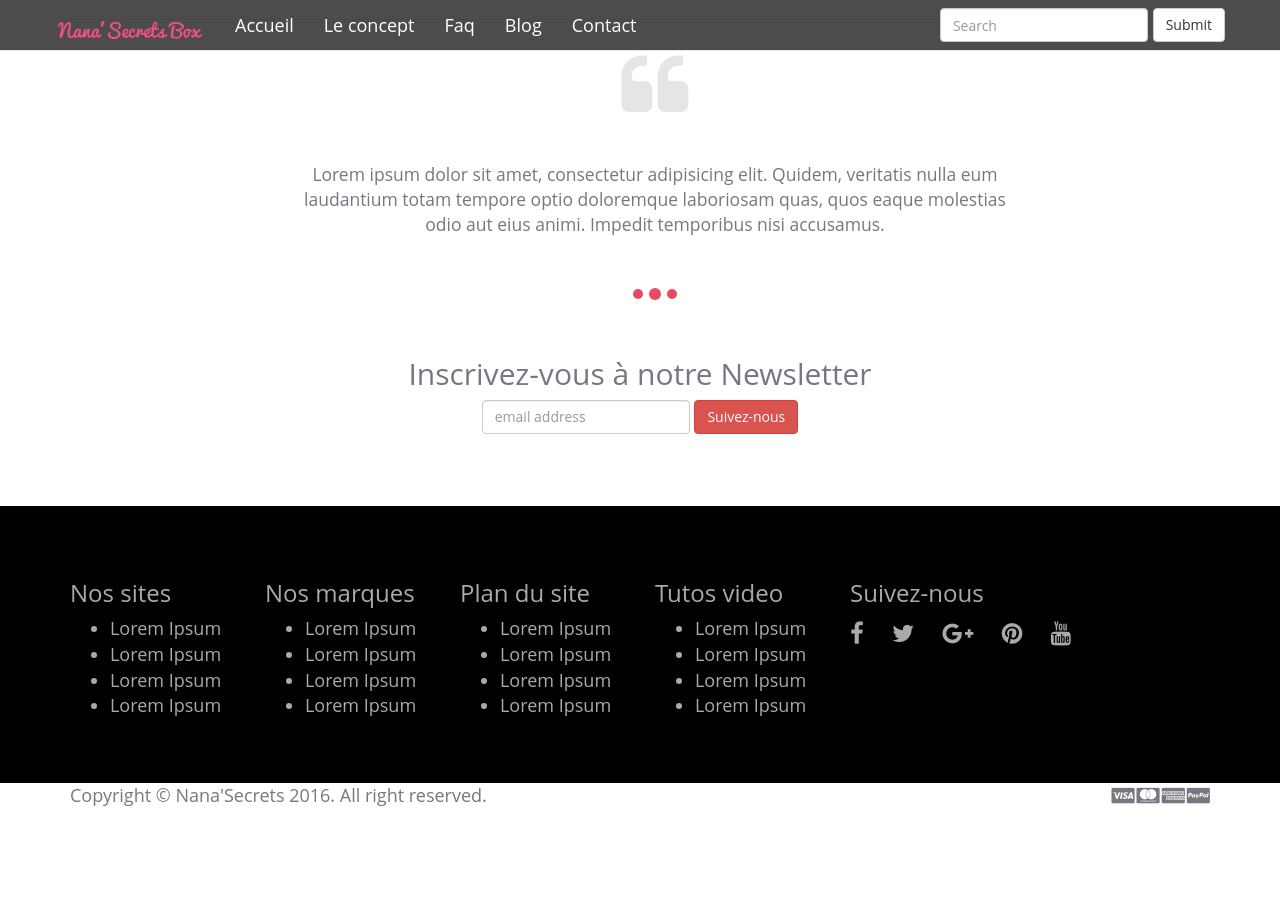
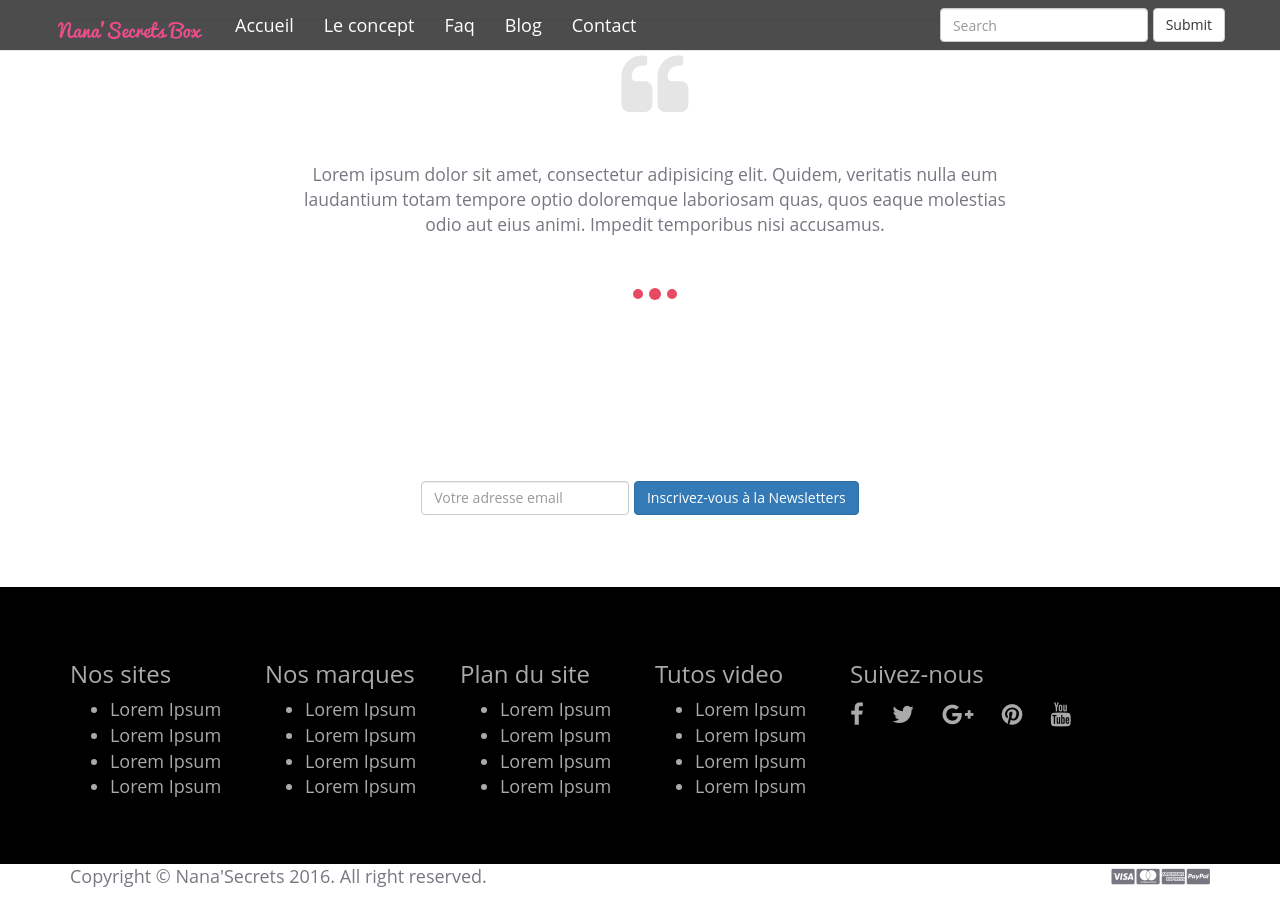
Before and after one commit to cdiomande78/jekyll-nanasecrets, a Jekyll site: the page built from le-concept.html, in a window 1280 px wide and 900 px high, scrolled down 2555 px. Built offline with Jekyll 4.4.1, drawn with Linux system fonts in a browser that asks for light colours; nearby versions of some CDN libraries; before the commit the page ends 3374 px from its top, so only the background shows below that.

Commit message:
Newsletter

```diff
--- a/_layouts/default.html
+++ b/_layouts/default.html
@@ -170,24 +170,26 @@
     </div>
   </div>
 
+<div class="vertical-spacer"></div>
+
      <div class="container">
       <div class="row">
         <div class="col-xs-12 text-center">
+
+           <div class="vertical-spacer"></div>
+
         <!-- Begin MailChimp Signup Form -->
-
         <div id="mc_embed_signup">
-          <h2>Inscrivez-vous à notre Newsletter</h2>
-           <form action="//nanasecrets.us9.list-manage.com/subscribe/post?u=823461880216c79c18fa6e538&amp;id=dd04c5860f" method="post" id="mc-embedded-subscribe-form" name="mc-embedded-subscribe-form" class="validate form-inline" target="_blank" novalidate>
-            <div id="mc_embed_signup_scroll">
-
-              <input type="email" value="" name="EMAIL" class="email form-control" id="mce-EMAIL" placeholder="email address" required>
-
-              <input type="submit" value="Suivez-nous" name="subscribe" id="mc-embedded-subscribe" class="btn btn-danger">
-            </div>
+            <form class="form-inline" role="form" action="//nanasecretbox.us9.list-manage.com/subscribe/post?u=823461880216c79c18fa6e538&amp;id=ccdfb9acdf" method="post" id="mc-embedded-subscribe-form" name="mc-embedded-subscribe-form" class="validate" target="_blank" novalidate>
+              <input type="email" value="" name="EMAIL" class="form-control" id="mce-EMAIL" placeholder="Votre adresse email" required>
+                <!-- real people should not fill this in and expect good things - do not remove this or risk form bot signups-->
+                <input type="submit" value="Inscrivez-vous à la Newsletters" name="subscribe" id="mc-embedded-subscribe" class="btn btn-primary">
             </form>
         </div>
 
 <!--End mc_embed_signup-->
+
+
           </div>
       </div>
   </div>
```
Lines whose indentation alone changed are shown as unchanged.
